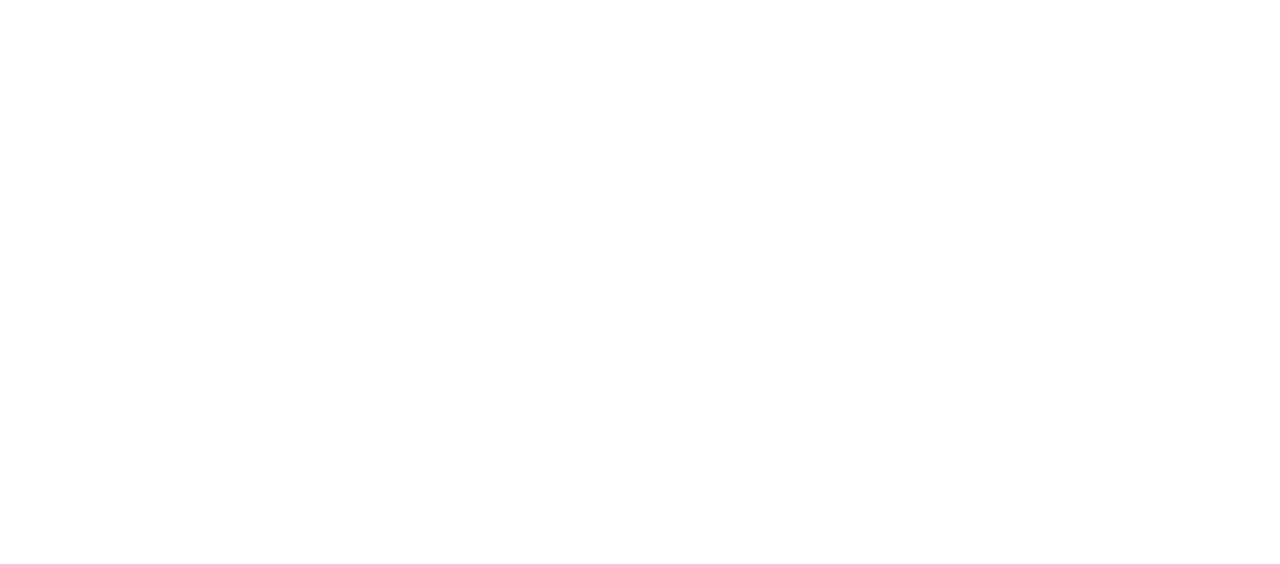
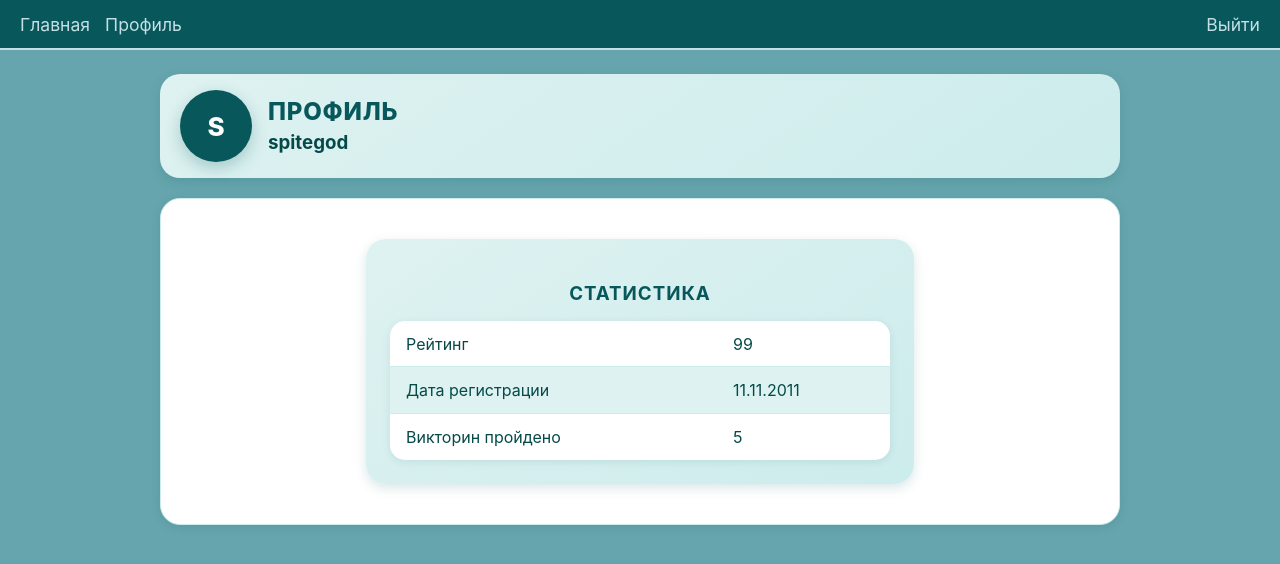
Before and after one commit to spitegod/quizzward, a React (Create React App) app: page /profile in a window 1280 px wide. Before the commit this address had no page. Shown: the top 564 px of the page. Built offline with nearby package versions, Linux system fonts and the light colour scheme.

Commit message:
Profile page has been created

```diff
--- a/src/App.js
+++ b/src/App.js
@@ -6,6 +6,7 @@
 import Dashboard from "./pages/Dashboard/Dashboard"
 import CreateQuiz from "./pages/CreateQuiz/CreateQuiz";
 import PlayQuiz from "./pages/PlayQuiz/PlayQuiz";
+import Profile from "./pages/Profile/Profile";
 
 function App() {
   return (
@@ -28,6 +29,10 @@
           element={<Dashboard />}
         />
         <Route
+          path="/profile"
+          element={<Profile />}
+        />
+        <Route
           path="/create-quiz"
           element={<CreateQuiz />}
         />
--- a/src/components/Nav/Nav.js
+++ b/src/components/Nav/Nav.js
@@ -6,6 +6,7 @@
         <nav className={s.navigation}>
             <div className={s.navLeft}>
                 <Link to="/dashboard" className={`${s.navLink} ${s.active}`}>Главная</Link>
+                <Link to="/profile" className={s.navLink}>Профиль</Link>
             </div>
             <Link to="/login" className={s.navLink}>Выйти</Link>
         </nav>
--- a/src/components/Nav/Nav.module.css
+++ b/src/components/Nav/Nav.module.css
@@ -14,3 +14,8 @@
     text-decoration: none;
     color: #C4DFE6;
 }
+
+.navLeft {
+    display: flex;
+    gap: 15px;
+}
--- /dev/null
+++ b/src/components/ProfileStatistics/ProfileStatistics.module.css
@@ -0,0 +1,48 @@
+.statsWrapper {
+    background: linear-gradient(145deg, #def2f1 0%, #cdecec 100%);
+    border-radius: 20px;
+    padding: 1.5rem;
+    box-shadow: 0 4px 12px rgba(7, 87, 91, 0.15);
+    width: 100%;
+    max-width: 500px;
+    margin: 1.5rem auto;
+    text-align: center;
+}
+
+.statsTitle {
+    color: #07575b;
+    font-weight: 700;
+    margin-bottom: 1rem;
+    text-transform: uppercase;
+    letter-spacing: 1px;
+}
+
+.statsTable {
+    width: 100%;
+    border-collapse: collapse;
+    background: #fff;
+    border-radius: 15px;
+    overflow: hidden;
+    box-shadow: 0 2px 8px rgba(7, 87, 91, 0.1);
+}
+
+.statsTable td {
+    padding: 0.8rem 1rem;
+    text-align: left;
+    font-size: 1rem;
+    border-bottom: 1px solid #cdecec;
+    color: #054a49;
+}
+
+.statsTable tr:last-child td {
+    border-bottom: none;
+}
+
+.statsTable tr:nth-child(even) {
+    background-color: #def2f1;
+}
+
+.statsTable tr:hover {
+    background-color: #cdecec;
+    transition: background-color 0.25s ease;
+}
--- /dev/null
+++ b/src/components/ProfileStatistics/ProifileStatistics.js
@@ -0,0 +1,27 @@
+import s from './ProfileStatistics.module.css'
+
+const ProfileStatistics = (props) => {
+    return (
+        <div className={s.statsWrapper}>
+            <h3 className={s.statsTitle}>Статистика</h3>
+            <table className={s.statsTable}>
+                <tbody>
+                    <tr>
+                        <td>Рейтинг</td>
+                        <td>{props.rating}</td>
+                    </tr>
+                    <tr>
+                        <td>Дата регистрации</td>
+                        <td>{props.regDate}</td>
+                    </tr>
+                    <tr>
+                        <td>Викторин пройдено</td>
+                        <td>{props.completedQuizzes}</td>
+                    </tr>
+                </tbody>
+            </table>
+        </div>
+    )
+}
+
+export default ProfileStatistics
--- /dev/null
+++ b/src/pages/Profile/Profile.js
@@ -0,0 +1,30 @@
+import Nav from "../../components/Nav/Nav";
+import ProfileStatistics from "../../components/ProfileStatistics/ProifileStatistics";
+import s from "./Profile.module.css";
+
+const Profile = () => {
+    return (
+        <div className={s.profileContainer}>
+            <Nav />
+            <main className={s.profileMain}>
+                <header className={s.header}>
+                    <div className={s.avatar} aria-hidden="true">S</div>
+                    <div>
+                        <h2 className={s.title}>Профиль</h2>
+                        <h3 className={s.username}>spitegod</h3>
+                    </div>
+                </header>
+
+                <section className={s.card}>
+                    <ProfileStatistics
+                        rating={"99"}
+                        regDate={"11.11.2011"}
+                        completedQuizzes={5}
+                    />
+                </section>
+            </main>
+        </div>
+    );
+};
+
+export default Profile;
--- /dev/null
+++ b/src/pages/Profile/Profile.module.css
@@ -0,0 +1,68 @@
+
+.profileContainer {
+  background-color: #66a5ad;
+  min-height: 100vh;
+  width: 100%;
+  display: flex;
+  flex-direction: column;
+}
+
+
+.profileMain {
+  max-width: 960px;
+  width: 100%;
+  margin: 0 auto;
+  padding: 24px 16px;
+  display: grid;
+  gap: 20px;
+}
+
+.header {
+  display: grid;
+  grid-template-columns: 72px 1fr;
+  align-items: center;
+  gap: 16px;
+  background: linear-gradient(145deg, #def2f1 0%, #cdecec 100%);
+  border-radius: 20px;
+  padding: 16px 20px;
+  box-shadow: 0 4px 12px rgba(7, 87, 91, 0.15);
+}
+
+
+.title {
+  margin: 0;
+  color: #07575b;
+  font-weight: 800;
+  text-transform: uppercase;
+  letter-spacing: 0.8px;
+  line-height: 1.2;
+}
+
+.username {
+  margin: 4px 0 0;
+  color: #054a49;
+  font-weight: 700;
+}
+
+
+.avatar {
+  height: 72px;
+  width: 72px;
+  border-radius: 50%;
+  background: #07575b;
+  color: #fff;
+  display: grid;
+  place-items: center;
+  font-weight: 800;
+  font-size: 26px;
+  box-shadow: 0 6px 16px rgba(7, 87, 91, 0.25);
+  user-select: none;
+}
+
+.card {
+  background: #ffffff;
+  border-radius: 20px;
+  padding: 16px;
+  box-shadow: 0 2px 10px rgba(7, 87, 91, 0.14);
+  border: 1px solid #cdecec;
+}
```
